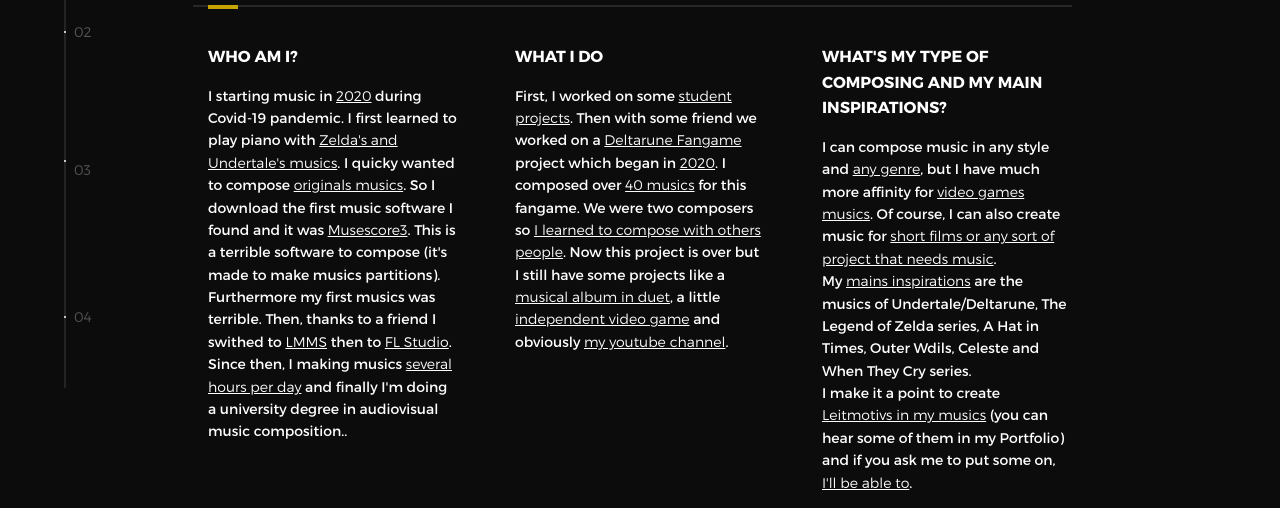
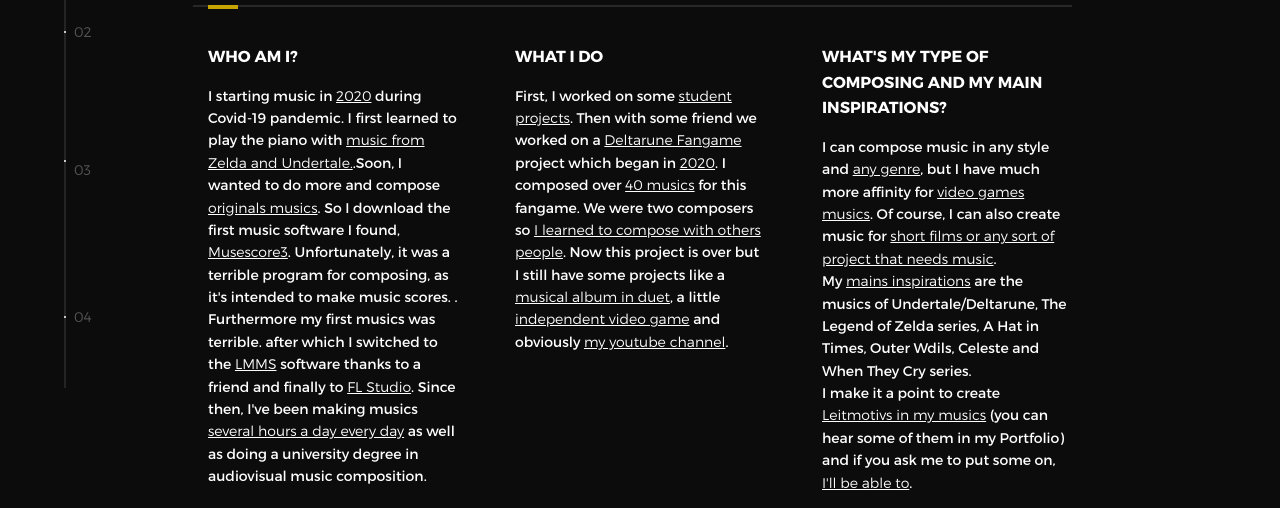
Before and after one commit to Tick358/portfolio, a plain HTML site: page index.html in a window 1280 px wide. Shown: the part 292-800 px from the top of the page. Drawn offline with nearby package versions, Linux system fonts and the light colour scheme.

Commit message:
Update index.html

```diff
--- a/index.html
+++ b/index.html
@@ -59,9 +59,9 @@
               <div class="intro--options">
                 <a>
                   <h3>Who am I?</h3>
-                  <p>I starting music in <respectme>2020</respectme> during Covid-19 pandemic. I first learned to play piano with <respectme>Zelda's and Undertale's musics</respectme>. I quicky wanted to compose <respectme>originals musics</respectme>.
-                    So I download the first music software I found and it was <respectme>Musescore3</respectme>. This is a terrible software to compose (it's made to make musics partitions). Furthermore my first
-                  musics was terrible. Then, thanks to a friend I swithed to <respectme>LMMS</respectme> then to <respectme>FL Studio</respectme>. Since then, I making musics <respectme>several hours per day</respectme> and finally I'm doing a university degree in audiovisual music composition..</p>
+                  <p>I starting music in <respectme>2020</respectme> during Covid-19 pandemic. I first learned to play the piano with <respectme>music from Zelda and Undertale.</respectme>.Soon, I wanted to do more and compose <respectme>originals musics</respectme>.
+                    So I download the first music software I found, <respectme>Musescore3</respectme>. Unfortunately, it was a terrible program for composing, as it's intended to make music scores. . Furthermore my first
+                  musics was terrible. after which I switched to the <respectme>LMMS</respectme> software thanks to a friend and finally to <respectme>FL Studio</respectme>. Since then, I've been making musics <respectme>several hours a day every day</respectme> as well as doing a university degree in audiovisual music composition.</p>
                 </a>
                 <a>
                   <h3>What I do</h3>
```
